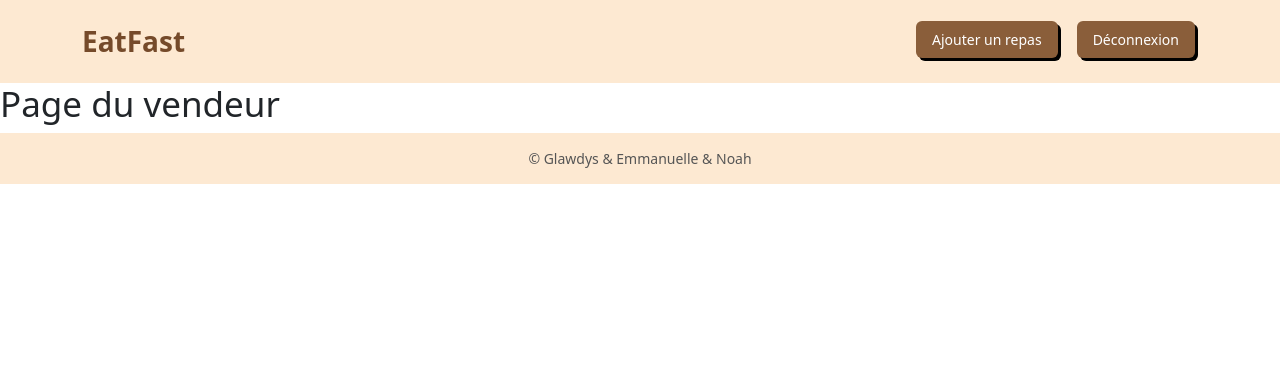
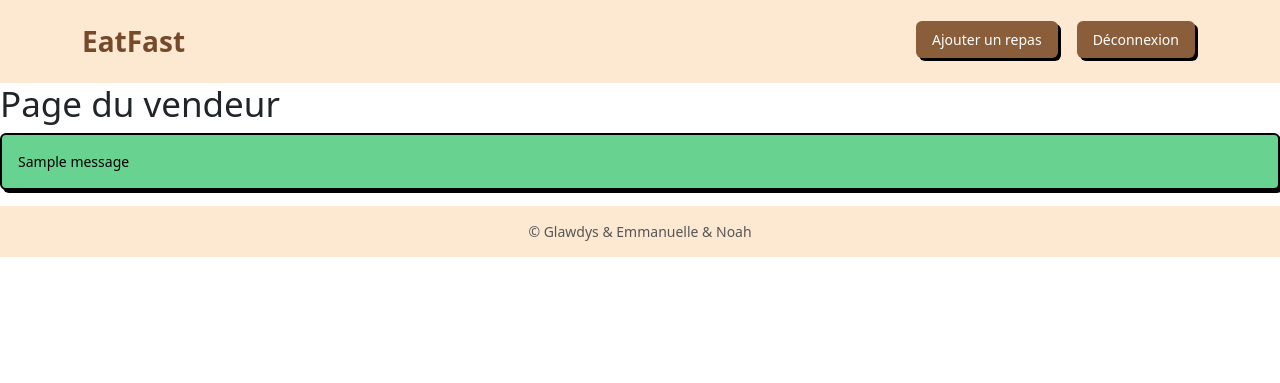
Before and after one commit to Emmanuelle06/ProjetWebENG, a Flask app: page / in a window 1280 px wide. Shown: the top 383 px of the page. Run offline with Flask 3, Linux system fonts and the light colour scheme; the visitor is signed in with stand-in values (Sample User, id 1); one stand-in notice (Sample message) is shown; some libraries are stand-ins or nearby versions.

Commit message:
Message flash

```diff
--- a/templates/page_vendeur.jinja
+++ b/templates/page_vendeur.jinja
@@ -4,5 +4,8 @@
 {% block contenu %}
 
 <h1>Page du vendeur</h1>
+{% for message in get_flashed_messages() %}
+<p class="alert alert-success" role="alert">{{message}}</p>
+{% endfor %}
 
 {% endblock %}
```
